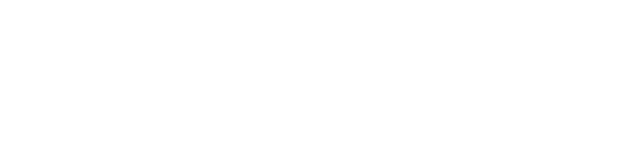
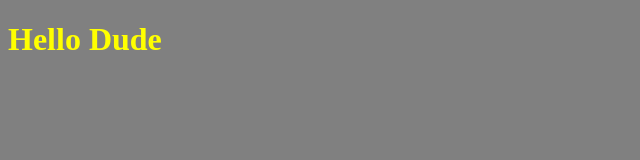
Before and after one commit to lawweiliang/testGithub, a plain HTML site: page index.html in a window 1280 px wide. Shown: the whole page, without its empty margins (0-640 px from the left). Drawn offline with Linux system fonts and the light colour scheme.

Commit message:
Modified style and css vesion 2

```diff
--- a/app.js
+++ b/app.js
@@ -0,0 +1 @@
+alert('Hello Brother');
--- a/index.html
+++ b/index.html
@@ -8,6 +8,7 @@
     <link rel="stylesheet" href="./style.css" />
   </head>
   <body>
+    <h1 class="g_yellow">Hello Dude</h1>
     <script src="./app.js"></script>
   </body>
 </html>
--- a/style.css
+++ b/style.css
@@ -0,0 +1,7 @@
+.g_yellow {
+  color: yellow;
+}
+
+body {
+  background: grey;
+}
```
